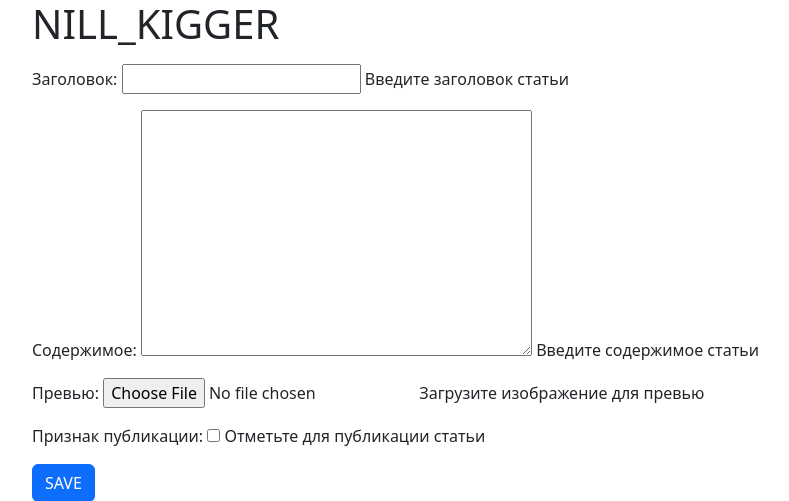
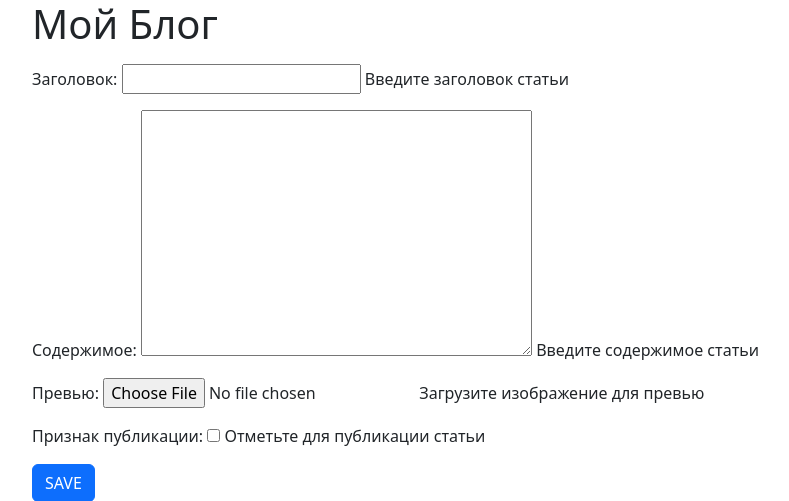
Before and after one commit to qjlfvfu/DjangoProject, a Django app: page /blog/create/ in a window 1280 px wide. Shown: the top 501 px of the page, without its empty margins (50-839 px from the left). Run offline with Django 5.2, Linux system fonts and the light colour scheme.

Commit message:
исправил буковки

```diff
--- a/blog/templates/blog/blog_form.html
+++ b/blog/templates/blog/blog_form.html
@@ -8,7 +8,7 @@
 </head>
 <body>
 <div class="container">
-    <h1 class="mb-3">NILL_KIGGER</h1>
+    <h1 class="mb-3">Мой Блог</h1>
     <form method="post">
         {% csrf_token %}
         {{form.as_p}}
```
